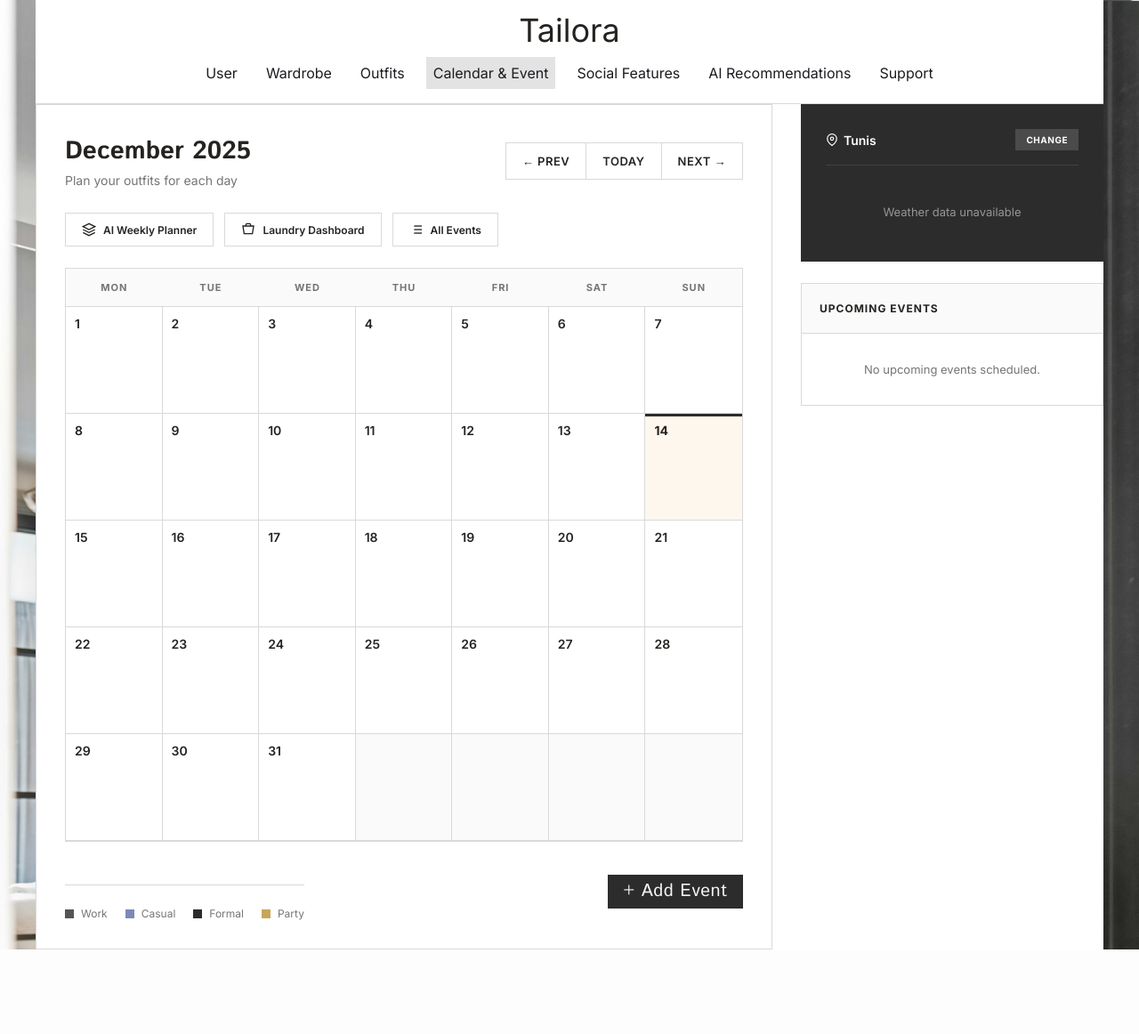
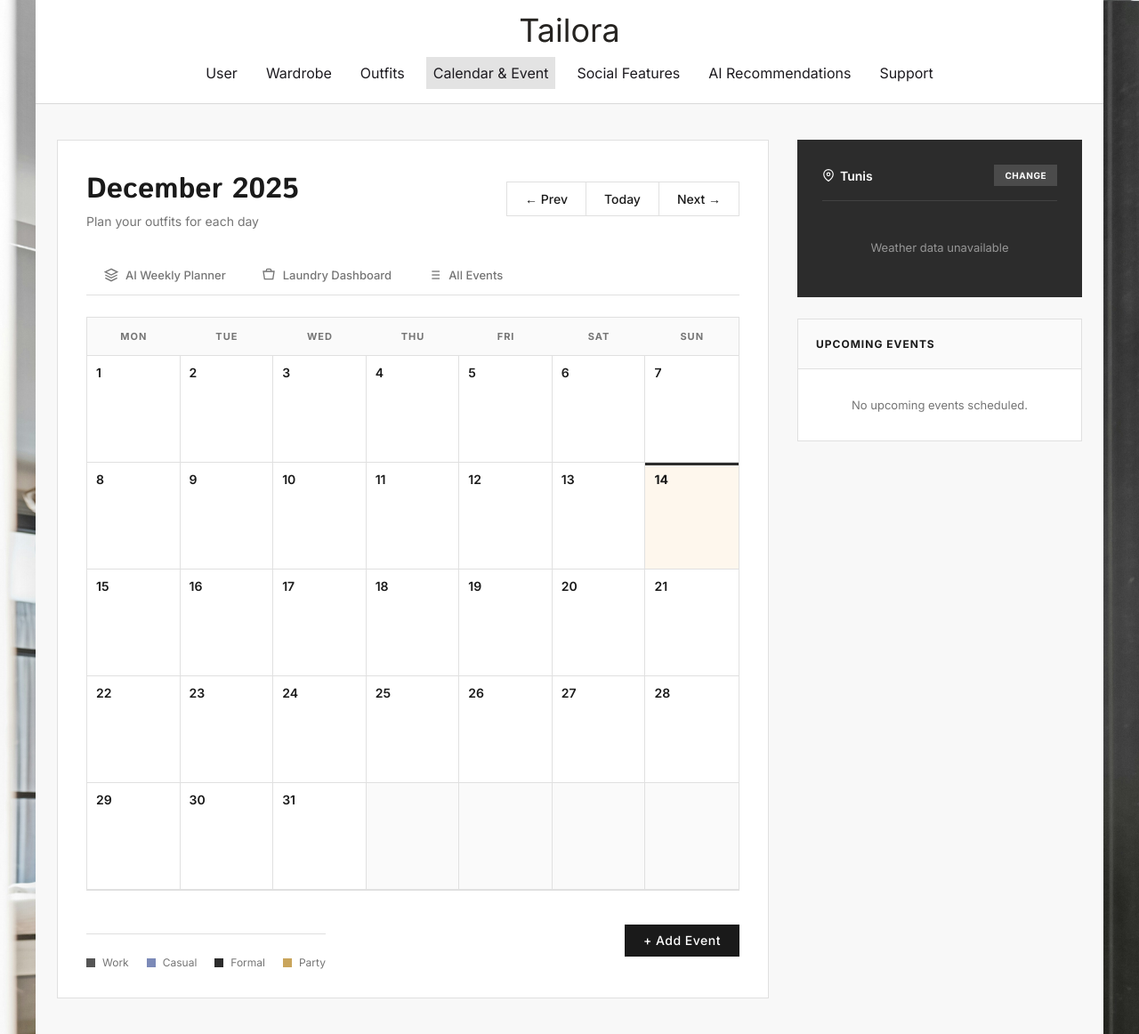
Before and after one commit to MizMera/Tailora, a Django app: page /planner/ in a window 1280 px wide. Shown: the whole page at 89% size. Before the commit the page ends 1067 px from the top, so only its background shows below. Run offline with Django 5.2, Linux system fonts and the light colour scheme; the visitor is signed in with stand-in values (Sample User, id 1); data that the repository does not hold is empty.

Commit message:
feat: Update CSS variables and styles for calendar, event list, weekly planner, and laundry dashboard for improved UI consistency

```diff
--- a/templates/planner/calendar.html
+++ b/templates/planner/calendar.html
@@ -11,23 +11,39 @@
        CALENDAR - TAILORA DESIGN SYSTEM
        ========================================= */
 
+    /* Theme Variables */
+    :root {
+        --bg-color: #f8f8f8;
+        --card-bg: #ffffff;
+        --text-main: #1a1a1a;
+        --text-muted: #757575;
+        --border-color: #e0e0e0;
+        --accent-color: #2c2c2c;
+    }
+
     /* Page Layout */
     .calendar-wrapper {
-        background-color: #ffffff;
+        background-color: var(--bg-color);
         min-height: 100vh;
+        padding: 40px 24px;
+    }
+
+    .calendar-container {
+        max-width: 1200px;
+        margin: 0 auto;
     }
 
     .calendar-layout {
         display: grid;
-        grid-template-columns: 1fr 340px;
+        grid-template-columns: 2.5fr 1fr;
         gap: 32px;
         align-items: start;
     }
 
     /* Calendar Section */
     .calendar-section {
-        background: #ffffff;
-        border: 1px solid #d9d9d9;
+        background: var(--card-bg);
+        border: 1px solid var(--border-color);
         padding: 32px;
     }
 
@@ -35,24 +51,24 @@
         display: flex;
         justify-content: space-between;
         align-items: center;
-        margin-bottom: 28px;
+        margin-bottom: 32px;
         flex-wrap: wrap;
         gap: 16px;
     }
 
     .calendar-title {
         font-family: 'Istok Web', sans-serif;
-        font-size: 28px;
+        font-size: 32px;
         font-weight: 700;
-        color: #252320;
-        margin: 0;
+        color: var(--text-main);
+        margin: 0 0 4px 0;
     }
 
     .calendar-subtitle {
         font-family: 'Inter', sans-serif;
         font-size: 14px;
-        color: #757575;
-        margin: 4px 0 0 0;
+        color: var(--text-muted);
+        margin: 0;
     }
 
     .calendar-nav {
@@ -61,18 +77,16 @@
     }
 
     .btn-cal-nav {
-        padding: 12px 18px;
+        padding: 10px 20px;
         font-family: 'Inter', sans-serif;
-        font-size: 13px;
-        font-weight: 600;
-        border: 1px solid #d9d9d9;
-        background: #ffffff;
-        color: #252320;
+        font-size: 14px;
+        font-weight: 500;
+        border: 1px solid var(--border-color);
+        background: var(--card-bg);
+        color: var(--text-main);
         cursor: pointer;
         transition: all 0.2s ease;
         text-decoration: none;
-        text-transform: uppercase;
-        letter-spacing: 0.5px;
     }
 
     .btn-cal-nav:first-child {
@@ -84,38 +98,45 @@
     }
 
     .btn-cal-nav:hover {
-        background: #2c2c2c;
-        color: #ffffff;
-        border-color: #2c2c2c;
+        background: #f5f5f5;
+    }
+
+    .btn-cal-nav.active {
+        background: var(--text-main);
+        color: #fff;
+        border-color: var(--text-main);
     }
 
     /* Quick Actions */
     .quick-actions-bar {
         display: flex;
-        gap: 12px;
+        gap: 0;
         margin-bottom: 24px;
-        flex-wrap: wrap;
+        border-bottom: 1px solid var(--border-color);
     }
 
     .quick-action-link {
         display: inline-flex;
         align-items: center;
         gap: 8px;
-        padding: 10px 18px;
+        padding: 12px 20px;
         font-family: 'Inter', sans-serif;
-        font-size: 12px;
-        font-weight: 600;
+        font-size: 13px;
+        font-weight: 500;
         text-decoration: none;
-        border: 1px solid #d9d9d9;
-        background: #ffffff;
-        color: #252320;
+        border-bottom: 2px solid transparent;
+        background: transparent;
+        color: var(--text-muted);
         transition: all 0.2s ease;
     }
 
     .quick-action-link:hover {
-        background: #2c2c2c;
-        color: #ffffff;
-        border-color: #2c2c2c;
+        color: var(--text-main);
+    }
+
+    .quick-action-link.active {
+        color: var(--text-main);
+        border-bottom-color: var(--text-main);
     }
 
     /* Calendar Grid */
@@ -123,13 +144,13 @@
         display: grid;
         grid-template-columns: repeat(7, 1fr);
         gap: 0;
-        border: 1px solid #d9d9d9;
-        background: #d9d9d9;
+        border: 1px solid var(--border-color);
+        background: var(--border-color);
     }
 
     .calendar-weekday {
         background: #fafafa;
-        color: #757575;
+        color: var(--text-muted);
         font-family: 'Inter', sans-serif;
         font-size: 11px;
         font-weight: 700;
@@ -137,16 +158,16 @@
         padding: 14px 12px;
         text-align: center;
         letter-spacing: 1px;
-        border-bottom: 1px solid #d9d9d9;
+        border-bottom: 1px solid var(--border-color);
     }
 
     .calendar-day {
-        background: #ffffff;
+        background: var(--card-bg);
         min-height: 120px;
         padding: 10px;
         position: relative;
         transition: background 0.2s ease;
-        border: 1px solid #d9d9d9;
+        border: 1px solid var(--border-color);
         border-top: none;
         border-left: none;
     }
@@ -177,7 +198,7 @@
         font-family: 'Inter', sans-serif;
         font-size: 14px;
         font-weight: 600;
-        color: #252320;
+        color: var(--text-main);
         display: block;
         margin-bottom: 8px;
     }
@@ -241,7 +262,7 @@
         flex-wrap: wrap;
         margin-top: 24px;
         padding-top: 24px;
-        border-top: 1px solid #d9d9d9;
+        border-top: 1px solid var(--border-color);
     }
 
     .legend-item {
@@ -271,6 +292,43 @@
         margin-top: 24px;
         flex-wrap: wrap;
         gap: 16px;
+    }
+
+    /* Buttons */
+    .btn {
+        display: inline-flex;
+        align-items: center;
+        justify-content: center;
+        gap: 8px;
+        padding: 10px 20px;
+        font-family: 'Inter', sans-serif;
+        font-size: 14px;
+        font-weight: 500;
+        text-decoration: none;
+        border: 1px solid transparent;
+        cursor: pointer;
+        transition: all 0.2s;
+        border-radius: 0;
+    }
+
+    .btn-primary {
+        background: var(--text-main);
+        color: #fff;
+        border-color: var(--text-main);
+    }
+
+    .btn-primary:hover {
+        background: #000;
+    }
+
+    .btn-secondary {
+        background: var(--card-bg);
+        color: var(--text-main);
+        border-color: var(--border-color);
+    }
+
+    .btn-secondary:hover {
+        background: #f5f5f5;
     }
 
     /* Sidebar */
@@ -403,13 +461,13 @@
 
     /* Upcoming Events Widget */
     .upcoming-widget {
-        background: #ffffff;
-        border: 1px solid #d9d9d9;
+        background: var(--card-bg);
+        border: 1px solid var(--border-color);
     }
 
     .upcoming-header {
         padding: 20px;
-        border-bottom: 1px solid #d9d9d9;
+        border-bottom: 1px solid var(--border-color);
         background: #fafafa;
     }
 
@@ -418,7 +476,7 @@
         font-size: 12px;
         font-weight: 700;
         text-transform: uppercase;
-        color: #252320;
+        color: var(--text-main);
         letter-spacing: 1px;
         margin: 0;
     }
@@ -629,6 +689,7 @@
 
 {% block content %}
 <div class="calendar-wrapper">
+    <div class="calendar-container">
     <div class="calendar-layout">
 
         <!-- Main Calendar Area -->
--- a/templates/wardrobe/laundry_dashboard.html
+++ b/templates/wardrobe/laundry_dashboard.html
@@ -9,7 +9,7 @@
        THEME VARIABLES (Tailora Design System)
        ========================================= */
     :root {
-        --bg-color: #f4e9cf;
+        --bg-color: #f8f8f8;
         --card-bg: #ffffff;
         --text-main: #1a1a1a;
         --text-muted: #757575;
@@ -58,8 +58,8 @@
     }
 
     .page-title .icon {
-        width: 32px;
-        height: 32px;
+        width: 28px;
+        height: 28px;
         display: flex;
         align-items: center;
         justify-content: center;
```
Also changed, not shown: other parts of templates/planner/calendar.html (+18 -15 lines), templates/planner/event_list.html (+111 -51 lines), templates/planner/weekly_planner.html (+91 -63 lines).
